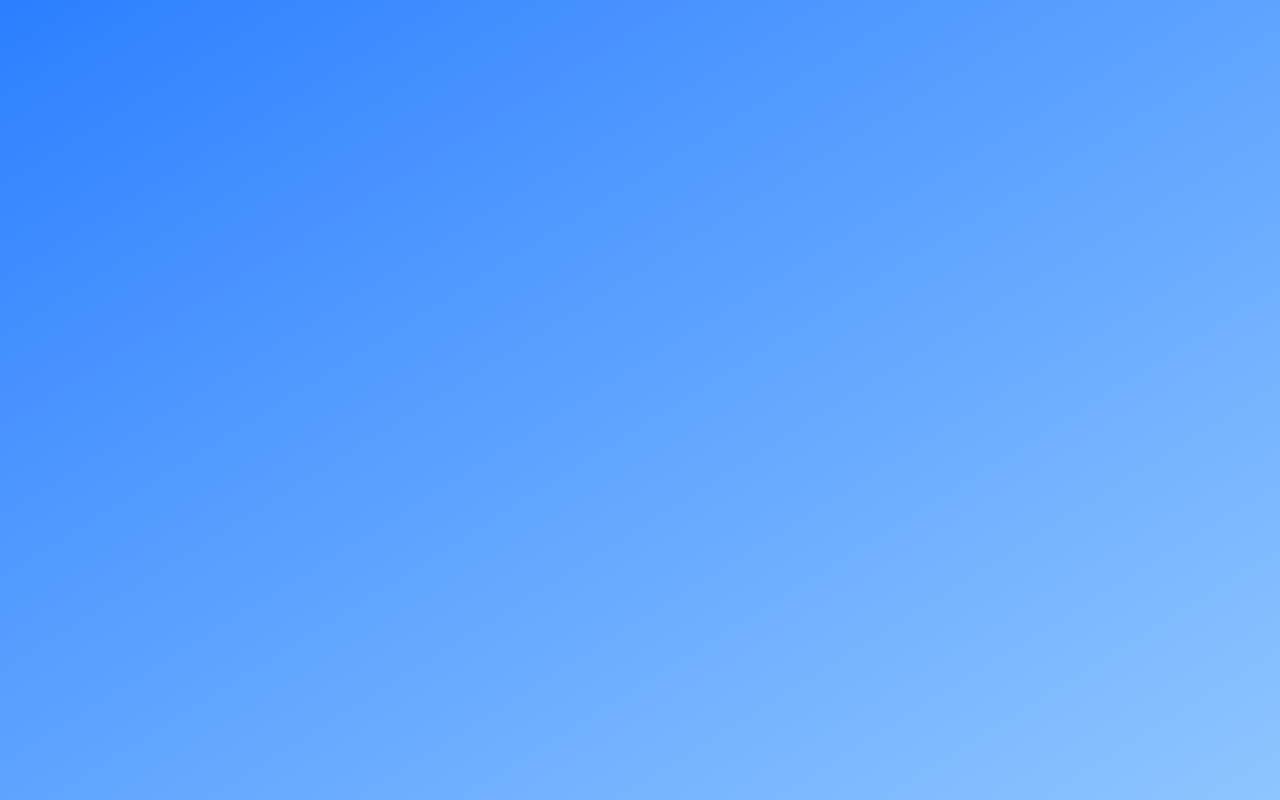
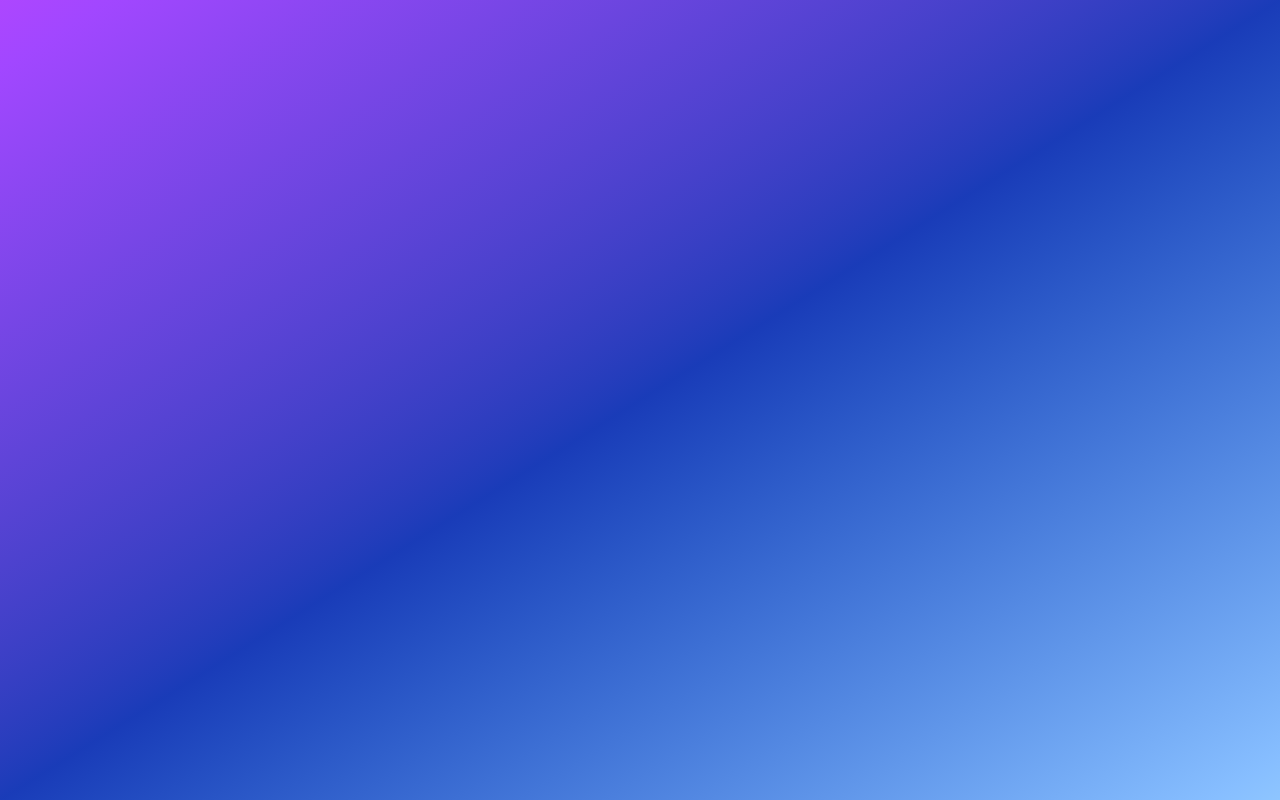
Before and after one commit to jaredbnm/Feelsync, a React (Vite) app in the folder react-app/: page / in a window 1280 px wide. Built offline with nearby package versions, Linux system fonts and the light colour scheme.

Commit message:
attempting gradient creation

```diff
--- a/react-app/src/Background.jsx
+++ b/react-app/src/Background.jsx
@@ -1,6 +1,9 @@
 function Background() {
+    const colorA = "#536976";
+    const colorB = "#292E49";
+
     return (
-        <div className="min-h-screen bg-gradient-to-br from-blue-500 to-blue-300"></div>
+        <div className="min-h-screen bg-linear-to-br from-purple-500 via-blue-800 to-blue-300"></div>
     );
 }
 
--- a/react-app/src/index.css
+++ b/react-app/src/index.css
@@ -1,15 +1,10 @@
 @import "tailwindcss";
 
-:root {
-  font-family: system-ui, Avenir, Helvetica, Arial, sans-serif;
-  line-height: 1.5;
-  font-weight: 400;
-
-  color-scheme: light dark;
-  color: rgba(255, 255, 255, 0.87);
-  background-color: white;
-  font-synthesis: none;
-  text-rendering: optimizeLegibility;
-  -webkit-font-smoothing: antialiased;
-  -moz-osx-font-smoothing: grayscale;
+@layer base {
+  @property --bg-gradient {
+    syntax: "<percentage>";
+    inherits: false;
+    initial-value: transparent;
+  }
+  @pro
 }
```
